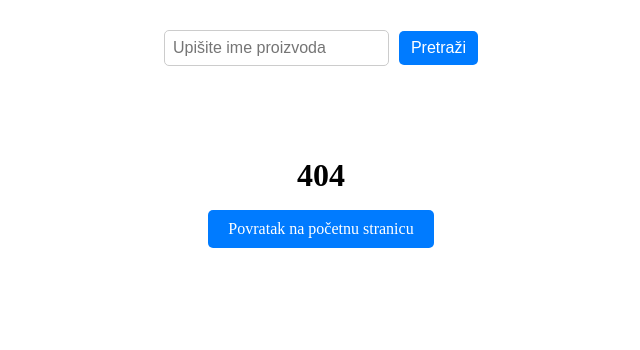
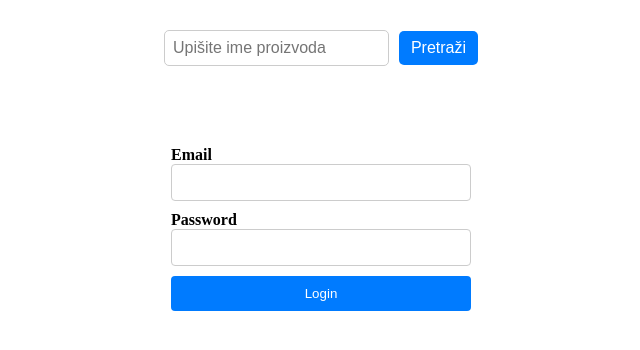
Before and after one commit to Tin922/Internship-17-WebStoreAPI, a React (Vite) app in the folder Frontend/: page /login in a window 1280 px wide. Before the commit this address had no page. Shown: the top 350 px of the page, without its empty margins (319-959 px from the left). Built offline with nearby package versions, Linux system fonts and the light colour scheme.

Commit message:
added LoginPage and styling for it

```diff
--- a/Frontend/src/App.jsx
+++ b/Frontend/src/App.jsx
@@ -6,6 +6,7 @@ import ProductsPage from "./Pages/ProductsPage/ProductsPage";
 import ProductPage from "./Pages/ProductPage/ProductPage";
 import HomePage from "./Pages/HomePage/HomePage";
 import Registerpage from "./Pages/RegisterPage/RegisterPage";
+import LoginPage from "./Pages/LoginPage/LoginPage";
 function App() {
   return (
     <Router>
@@ -15,6 +16,7 @@ function App() {
         <Route exact path="/products" element={<ProductsPage />} />
         <Route exact path="/product/:productId" element={<ProductPage />} />
         <Route exact path="/register" element={<Registerpage />} />
+        <Route exact path="/login" element={<LoginPage />} />
         <Route exact path="*" element={<NotFoundPage />} />
       </Routes>
     </Router>
--- /dev/null
+++ b/Frontend/src/Pages/LoginPage/LoginPage.jsx
@@ -0,0 +1,36 @@
+import { useState } from "react";
+import classes from "./index.module.css";
+const LoginPage = () => {
+  const [email, setEmail] = useState("");
+  const [password, setPassword] = useState("");
+
+  const handleSubmit = (e) => {
+    e.preventDefault();
+    console.log({ email, password });
+  };
+  return (
+    <div>
+      <form className={classes.form} onSubmit={handleSubmit}>
+        <label htmlFor="email">Email</label>
+        <input
+          type="email"
+          id="email"
+          value={email}
+          onChange={(e) => setEmail(e.target.value)}
+        />
+
+        <label htmlFor="password">Password</label>
+        <input
+          type="password"
+          id="password"
+          value={password}
+          onChange={(e) => setPassword(e.target.value)}
+        />
+
+        <button type="submit">Login</button>
+      </form>
+    </div>
+  );
+};
+
+export default LoginPage;
--- /dev/null
+++ b/Frontend/src/Pages/LoginPage/index.module.css
@@ -0,0 +1,31 @@
+.form {
+  display: flex;
+  flex-direction: column;
+  width: 300px;
+  margin: 0 auto;
+}
+
+.form label {
+  font-weight: bold;
+  margin-top: 10px;
+}
+
+.form input {
+  padding: 10px;
+  border: 1px solid #ccc;
+  border-radius: 4px;
+}
+
+.form button {
+  margin-top: 10px;
+  padding: 10px;
+  background-color: #007bff;
+  color: white;
+  border: none;
+  border-radius: 4px;
+  cursor: pointer;
+}
+
+.form button:hover {
+  background-color: #0056b3;
+}
```
